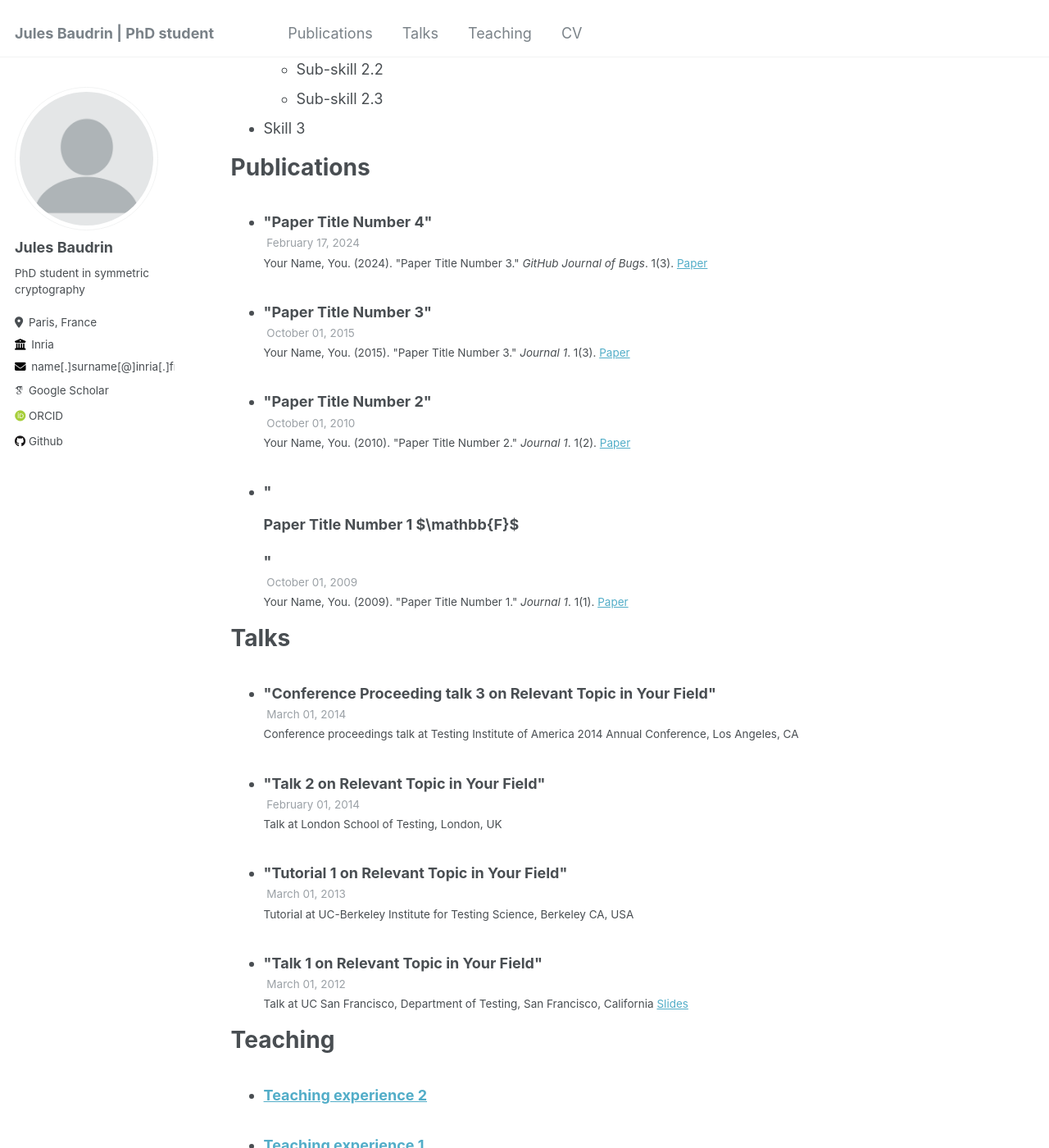
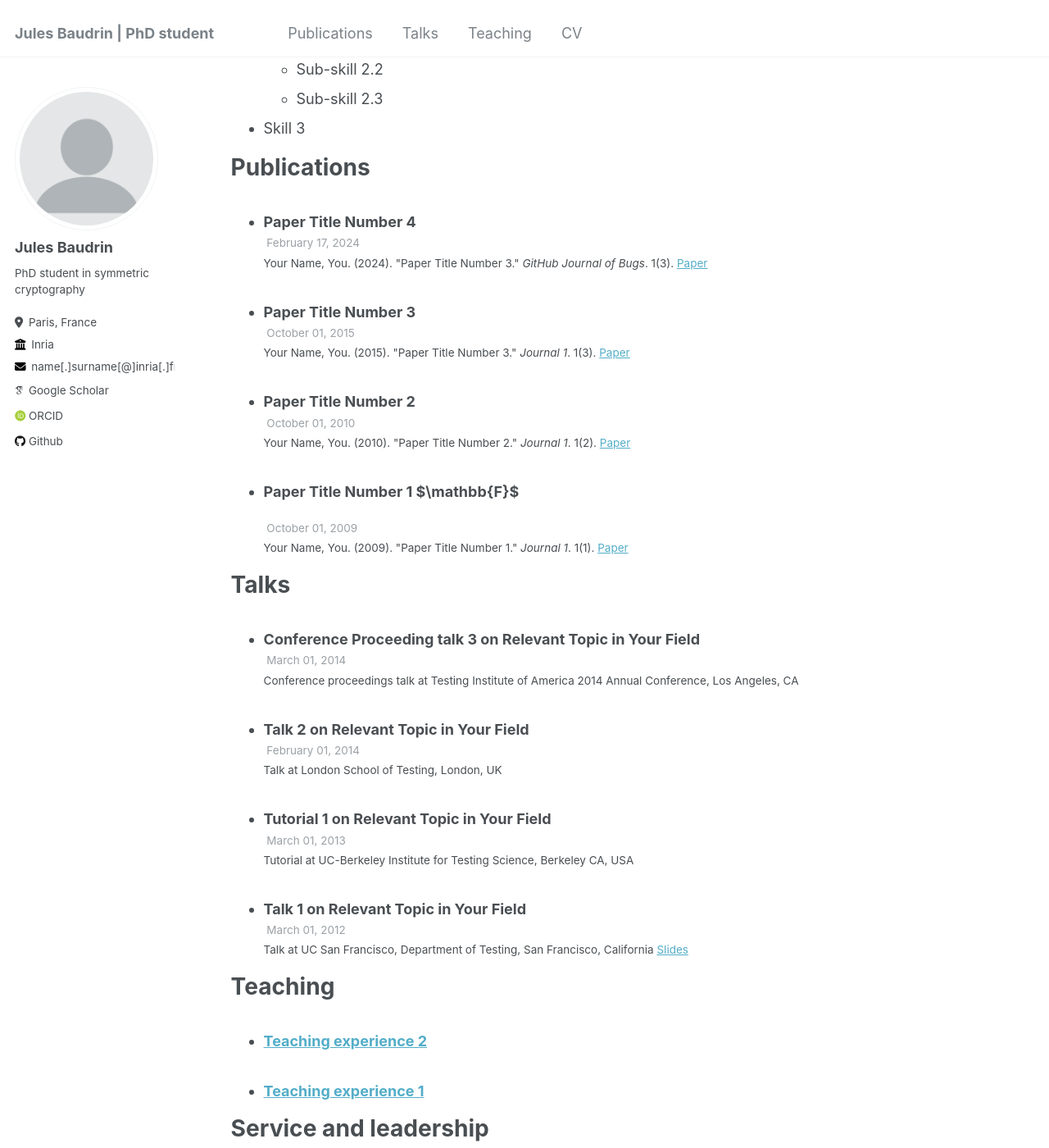
Before and after one commit to baudrin-j/baudrin-j.github.io, a Jekyll site: the page built from _pages/cv.md, in a window 1280 px wide and 1400 px high, scrolled down 899 px. Shown: the whole window at 82% size. Built offline with Jekyll 4.4.1, drawn with Linux system fonts in a browser that asks for light colours; some web fonts are replaced.

Commit message:
Update archive-single-talk-cv.html

```diff
--- a/_includes/archive-single-talk-cv.html
+++ b/_includes/archive-single-talk-cv.html
@@ -28,9 +28,9 @@
     {% endif %}
     <h3 class="archive__item-title" itemprop="headline">
       {% if post.title contains "$" %}
-            "{{ post.title | markdownify }}"
+            {{ post.title | markdownify }}
           {% else %}
-            "{{ post.title }}"
+            {{ post.title }}
       {% endif %}
     </h3>
     {% if post.date %}<p class="page__meta"><i class="fa fa-clock-o" aria-hidden="true"></i> {{ post.date | date: '%B %d, %Y' }}</p>{% endif %}
```
